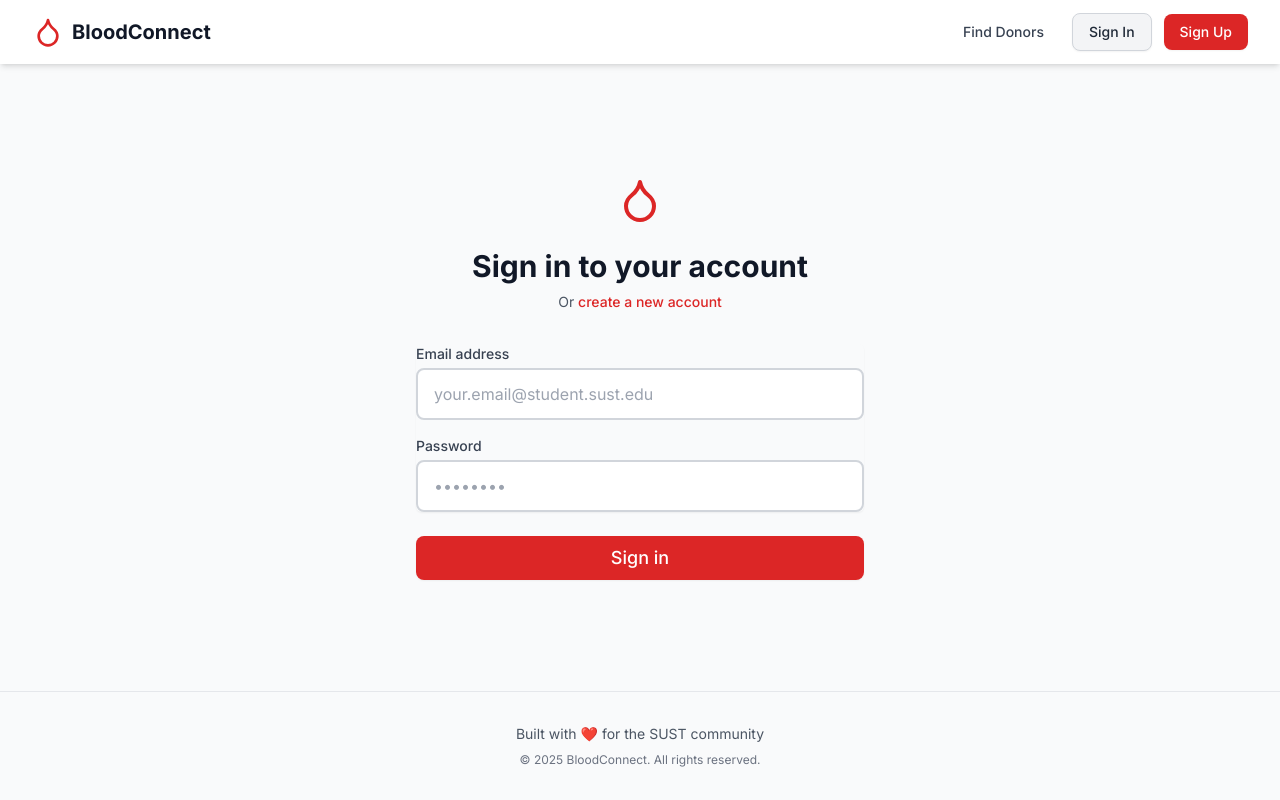
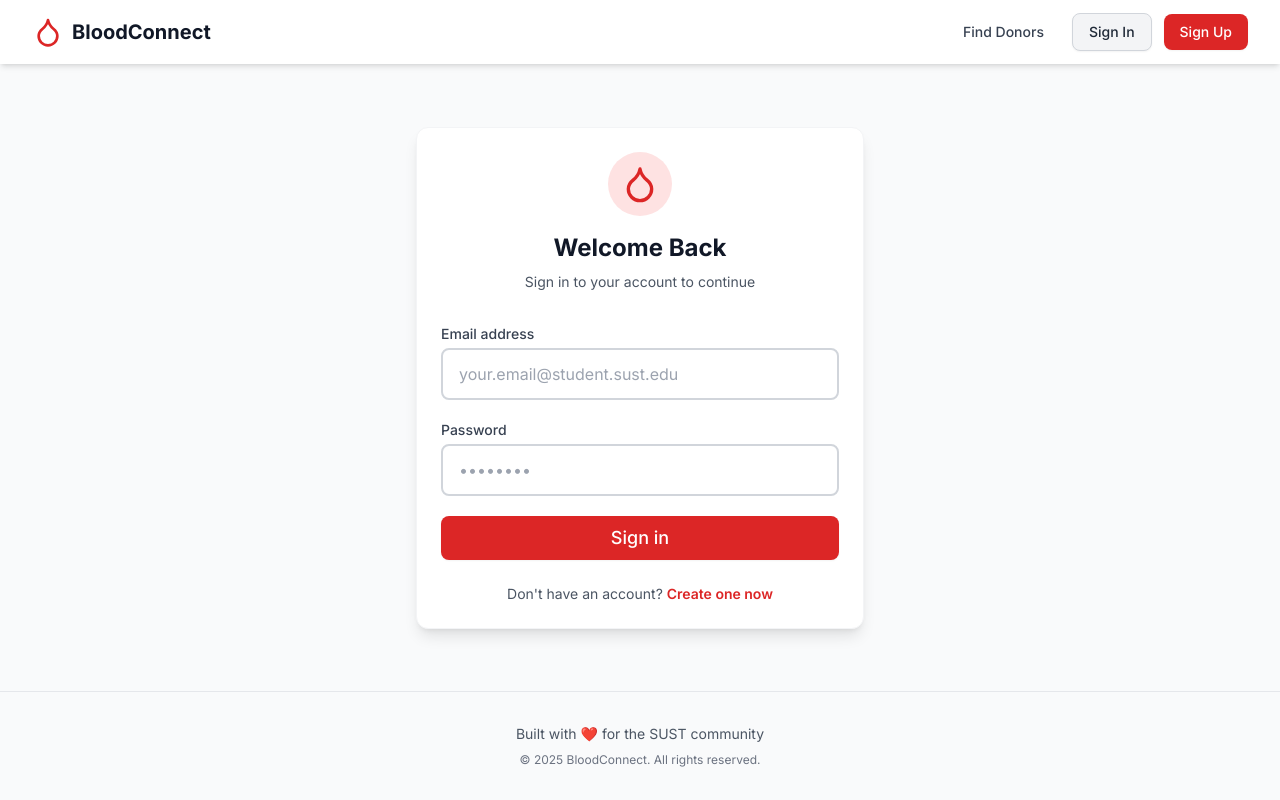
Before and after one commit to shifat71/blood-donation-app, a Next.js app: page /auth/signin in a window 1280 px wide. Built offline with nearby package versions, Linux system fonts and the light colour scheme; no server answers.

Commit message:
Updated Visual Feedbacks and Image Update after upload

```diff
--- a/app/auth/signin/page.tsx
+++ b/app/auth/signin/page.tsx
@@ -6,7 +6,7 @@ import { useRouter } from 'next/navigation';
 import Link from 'next/link';
 import { Navbar } from '@/components/Navbar';
 import { Footer } from '@/components/Footer';
-import { Droplet } from 'lucide-react';
+import { Droplet, AlertCircle, Loader2 } from 'lucide-react';
 
 export default function SignIn() {
   const router = useRouter();
@@ -56,23 +56,23 @@ export default function SignIn() {
       <Navbar />
 
       <main className="flex-grow flex items-center justify-center bg-gray-50 py-12 px-4 sm:px-6 lg:px-8">
-        <div className="max-w-md w-full space-y-8">
-          <div>
+        <div className="max-w-md w-full">
+          <div className="card">
+            <div className="text-center mb-8">
               <div className="flex justify-center">
-              <Droplet className="h-12 w-12 text-red-600" />
+                <div className="bg-red-100 p-3 rounded-full">
+                  <Droplet className="h-10 w-10 text-red-600" />
                 </div>
-            <h2 className="mt-6 text-center text-3xl font-bold text-gray-900">
-              Sign in to your account
+              </div>
+              <h2 className="mt-4 text-2xl font-bold text-gray-900">
+                Welcome Back
               </h2>
-            <p className="mt-2 text-center text-sm text-gray-600">
-              Or{' '}
-              <Link href="/auth/signup" className="font-medium text-red-600 hover:text-red-500">
-                create a new account
-              </Link>
+              <p className="mt-2 text-sm text-gray-600">
+                Sign in to your account to continue
               </p>
             </div>
-          <form className="mt-8 space-y-6" onSubmit={handleSubmit}>
-            <div className="rounded-md shadow-sm space-y-4">
+
+            <form className="space-y-5" onSubmit={handleSubmit}>
               <div>
                 <label htmlFor="email" className="block text-sm font-medium text-gray-700 mb-1">
                   Email address
@@ -105,24 +105,39 @@ export default function SignIn() {
                   onChange={(e) => setPassword(e.target.value)}
                 />
               </div>
-            </div>
 
               {error && (
-              <div className="rounded-md bg-red-50 p-4">
-                <p className="text-sm text-red-800">{error}</p>
+                <div className="flex items-center gap-3 p-4 bg-red-50 border-2 border-red-200 rounded-lg">
+                  <AlertCircle className="h-5 w-5 text-red-600 flex-shrink-0" />
+                  <p className="text-sm text-red-800 font-medium">{error}</p>
                 </div>
               )}
 
-            <div>
               <button
                 type="submit"
                 disabled={loading}
-                className="btn-primary w-full text-lg"
+                className="btn-primary w-full text-lg flex items-center justify-center gap-2"
               >
-                {loading ? 'Signing in...' : 'Sign in'}
+                {loading ? (
+                  <>
+                    <Loader2 className="h-5 w-5 animate-spin" />
+                    Signing in...
+                  </>
+                ) : (
+                  'Sign in'
+                )}
               </button>
+            </form>
+
+            <div className="mt-6 text-center">
+              <p className="text-sm text-gray-600">
+                Don&apos;t have an account?{' '}
+                <Link href="/auth/signup" className="font-semibold text-red-600 hover:text-red-500 transition-colors">
+                  Create one now
+                </Link>
+              </p>
             </div>
-          </form>
+          </div>
         </div>
       </main>
 
--- a/app/dashboard/page.tsx
+++ b/app/dashboard/page.tsx
@@ -273,17 +273,20 @@ export default function Dashboard() {
           </div>
 
           {successMessage && (
-            <div className="mb-6 bg-green-50 border border-green-200 rounded-lg p-4 flex items-center gap-2">
+            <div className="mb-6 bg-green-50 border-2 border-green-200 rounded-xl p-4 flex items-center gap-3 shadow-sm animate-pulse">
+              <div className="bg-green-100 p-2 rounded-full">
                 <CheckCircle className="h-5 w-5 text-green-600" />
-              <p className="text-green-800 font-medium">{successMessage}</p>
+              </div>
+              <p className="text-green-800 font-semibold">{successMessage}</p>
             </div>
           )}
 
           {/* Verification Status */}
           {session?.user && (
-            <div className={`card mb-6 ${session.user.isVerified ? 'border-green-500' : 'border-yellow-500'}`}>
+            <div className={`card mb-6 border-l-4 ${session.user.isVerified ? 'border-l-green-500' : hasVerificationRequest ? 'border-l-blue-500' : 'border-l-yellow-500'}`}>
               <div className="flex items-center justify-between">
-                <div className="flex items-center space-x-3">
+                <div className="flex items-center space-x-4">
+                  <div className={`p-3 rounded-full ${session.user.isVerified ? 'bg-green-100' : hasVerificationRequest ? 'bg-blue-100' : 'bg-yellow-100'}`}>
                     {session.user.isVerified ? (
                       <CheckCircle className="h-6 w-6 text-green-600" />
                     ) : hasVerificationRequest ? (
@@ -291,6 +294,7 @@ export default function Dashboard() {
                     ) : (
                       <XCircle className="h-6 w-6 text-yellow-600" />
                     )}
+                  </div>
                   <div>
                     <h3 className="font-semibold text-gray-900">
                       {session.user.isVerified
```
Lines whose indentation alone changed are shown as unchanged.
